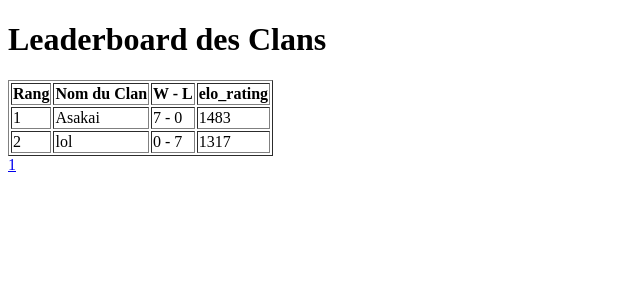
After one commit to Anton1P/OrganizedCrewBattle, a PHP site: page /OrganizedCrewBattle/view/Leaderboard.php in a window 1280 px wide. The commit adds this page. Shown: the top 300 px of the page, without its empty margins (0-640 px from the left). Run offline with PHP 8.4, Linux system fonts and the light colour scheme; data comes from the database, SQL or seed files in the repository.

Commit message:
ajout leader board et réglage bug cron

```diff
--- a/cronTask/cron_newSeason.php
+++ b/cronTask/cron_newSeason.php
@@ -3,7 +3,7 @@
 include "../bddConnexion/bddConnexion.php";
 
 
-$date_limite = '2024-12-31';  //! Date de fin de saison
+$date_limite = '2024-10-03';  //! Date de fin de saison
 $date_actuelle = date('Y-m-d');
 
 // Comparer la date limite avec la date actuelle
@@ -18,7 +18,7 @@ if ($date_actuelle >= $date_limite) {
 
     // SQL pour supprimer le contenu des tables
     $sql = "
-    DELETE FROM match_verif;
+    DELETE FROM verif_match;
     DELETE FROM player_tournoi;
     DELETE FROM players;
     DELETE FROM tournoi;
--- /dev/null
+++ b/view/Leaderboard.php
@@ -0,0 +1,85 @@
+<?php
+include "../bddConnexion/bddConnexion.php";
+
+// Définir le nombre de clans par page
+$clans_per_page = 2;
+
+// Vérifier si la page actuelle est spécifiée dans l'URL, sinon par défaut à 1
+$current_page = isset($_GET['page']) ? (int)$_GET['page'] : 1;
+
+// Calculer l'offset pour la requête SQL
+$offset = ($current_page - 1) * $clans_per_page;
+
+// Récupérer le total des clans pour la pagination
+$total_query = "SELECT COUNT(*) as total FROM clans";
+$total_result = $conn->query($total_query);
+$total_row = $total_result->fetch_assoc();
+$total_clans = $total_row['total'];
+
+// Récupérer les clans triés par ELO
+$query = "SELECT nom_clan, elo_rating, wins, loses FROM clans ORDER BY elo_rating DESC LIMIT $clans_per_page OFFSET $offset";
+$result = $conn->query($query);
+?>
+
+<!DOCTYPE html>
+<html lang="fr">
+<head>
+    <meta charset="UTF-8">
+    <meta name="viewport" content="width=device-width, initial-scale=1.0">
+    <title>Leaderboard des Clans</title>
+</head>
+<body>
+
+<h1>Leaderboard des Clans</h1>
+
+<table border="1">
+    <tr>
+        <th>Rang</th>
+        <th>Nom du Clan</th>
+        <th>W - L</th>
+        <th>elo_rating</th>
+    </tr>
+    <?php if ($result->num_rows > 0): ?>
+        <?php $rank = $offset + 1; // Rang commence à 1 ?>
+        <?php while ($row = $result->fetch_assoc()): ?>
+            <tr>
+                <td><?php echo $rank++; ?></td>
+                <td><?php echo htmlspecialchars($row['nom_clan']); ?></td>
+                <td><?php echo htmlspecialchars($row['wins']) . ' - ' . htmlspecialchars($row['loses']); ?></td>
+                <td><?php echo htmlspecialchars($row['elo_rating']); ?></td>
+            </tr>
+        <?php endwhile; ?>
+    <?php else: ?>
+        <tr>
+            <td colspan="4">Aucun clan trouvé.</td>
+        </tr>
+    <?php endif; ?>
+</table>
+
+<div>
+    <?php
+    // Calculer le nombre total de pages
+    $total_pages = ceil($total_clans / $clans_per_page);
+
+    // Lien vers la page précédente
+    if ($current_page > 1): ?>
+        <a href="Leaderboard.php?page=<?php echo $current_page - 1; ?>">Précédent</a>
+    <?php endif; ?>
+
+    <!-- Affichage des pages -->
+    <?php for ($page = 1; $page <= $total_pages; $page++): ?>
+        <a href="Leaderboard.php?page=<?php echo $page; ?>"><?php echo $page; ?></a>
+    <?php endfor; ?>
+
+    <!-- Lien vers la page suivante -->
+    <?php if ($current_page < $total_pages): ?>
+        <a href="Leaderboard.php?page=<?php echo $current_page + 1; ?>">Suivant</a>
+    <?php endif; ?>
+</div>
+
+</body>
+</html>
+
+<?php
+$conn->close();
+?>
```
